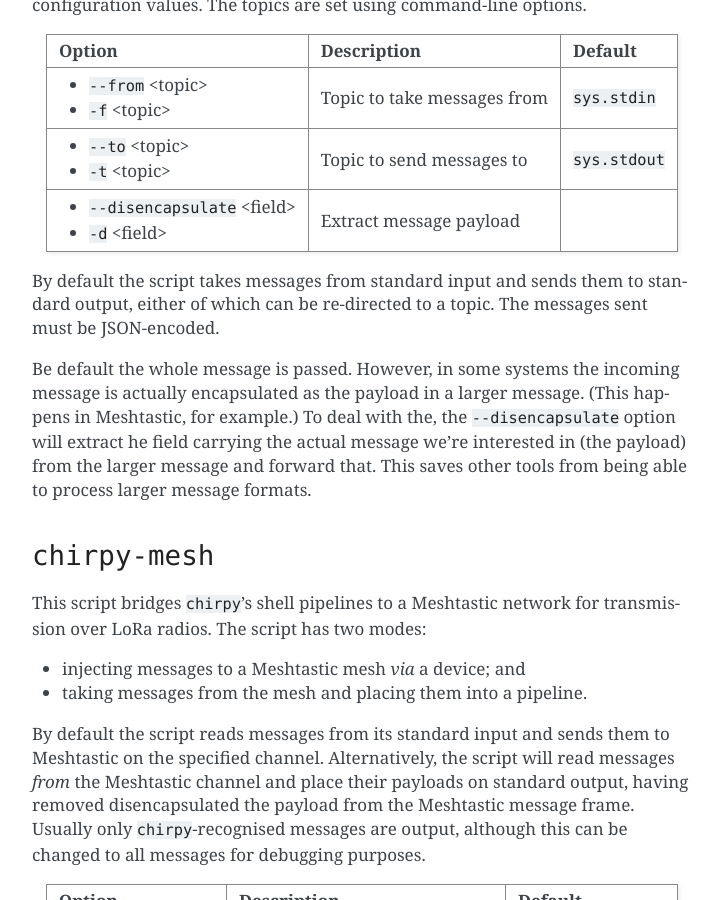
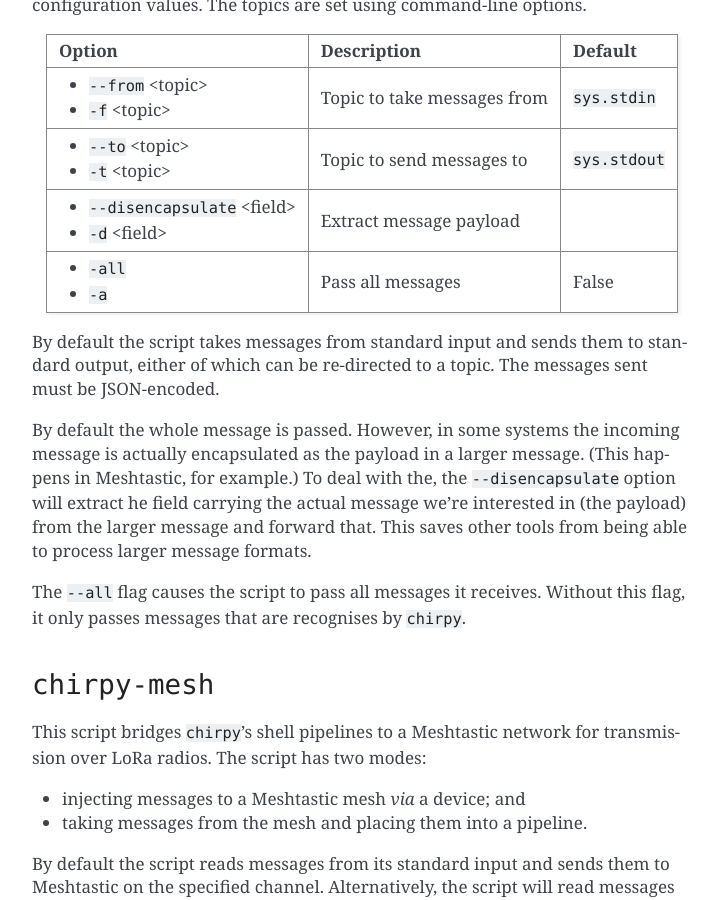
Before and after one commit to simoninireland/chirpy, a Sphinx documentation site: the page built from doc/scripts.rst, in a window 1280 px wide and 900 px high, scrolled down 1262 px. Shown: the whole window, without its empty margins (388-1107 px from the left). Built offline with Sphinx 7.4.7, drawn with Linux system fonts in a browser that asks for light colours.

Commit message:
Added message filtering

```diff
--- a/doc/scripts.rst
+++ b/doc/scripts.rst
@@ -77,18 +77,25 @@
 | - ``--disencapsulate`` <field> | Extract message payload       |                |
 | - ``-d`` <field>               |                               |                |
 +--------------------------------+-------------------------------+----------------+
+| - ``-all``                     | Pass all messages             | False          |
+| - ``-a``                       |                               |                |
++--------------------------------+-------------------------------+----------------+
 
 By default the script takes messages from standard input and sends
 them to standard output, either of which can be re-directed to a
 topic. The messages sent must be JSON-encoded.
 
-Be default the whole message is passed. However, in some systems the
+By default the whole message is passed. However, in some systems the
 incoming message is actually encapsulated as the payload in a larger
 message. (This happens in Meshtastic, for example.) To deal with the,
 the ``--disencapsulate`` option will extract he field carrying the
 actual message we're interested in (the payload) from the larger
 message and forward that. This saves other tools from being able to
 process larger message formats.
+
+The ``--all`` flag causes the script to pass all messages it receives.
+Without this flag, it only passes messages that are recognises by
+``chirpy``.
 
 ``chirpy-mesh``
 ---------------
```
Also changed, not shown: 1 other file.
